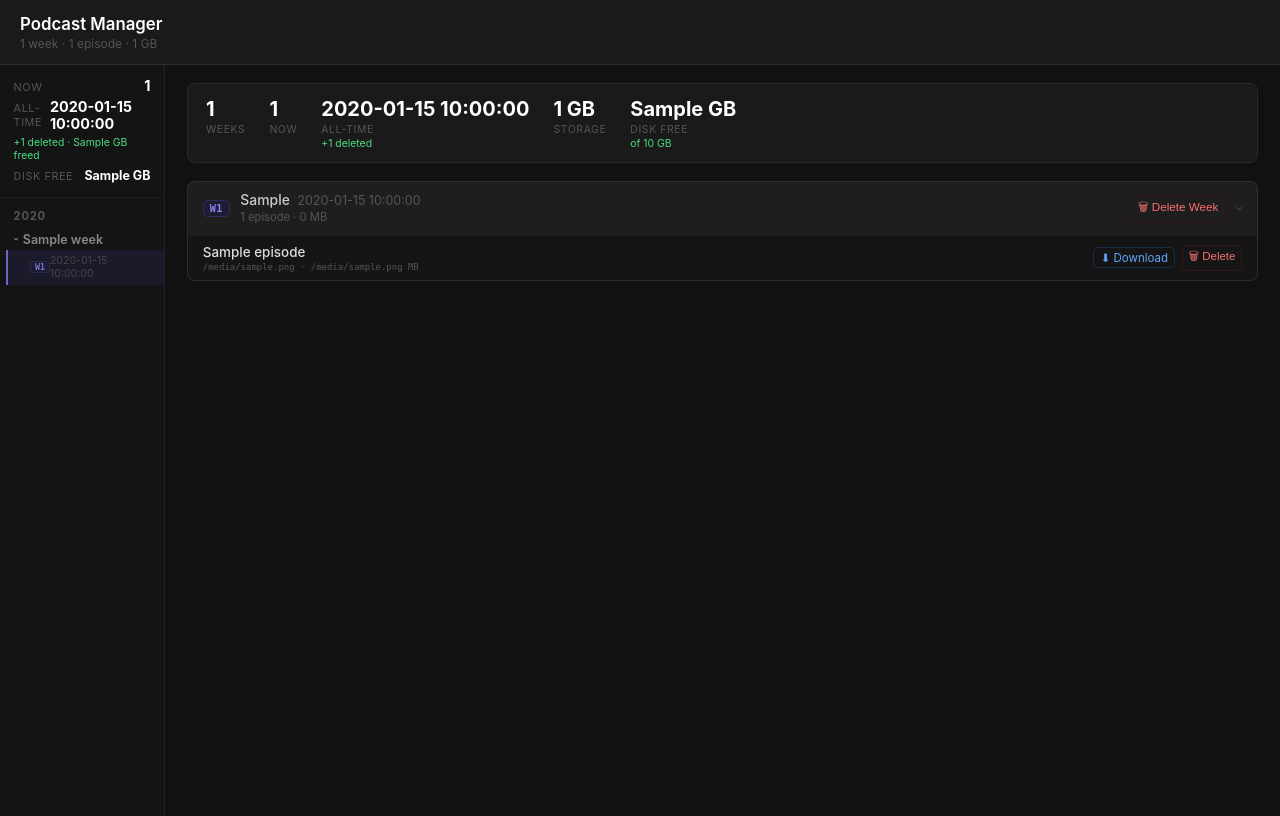
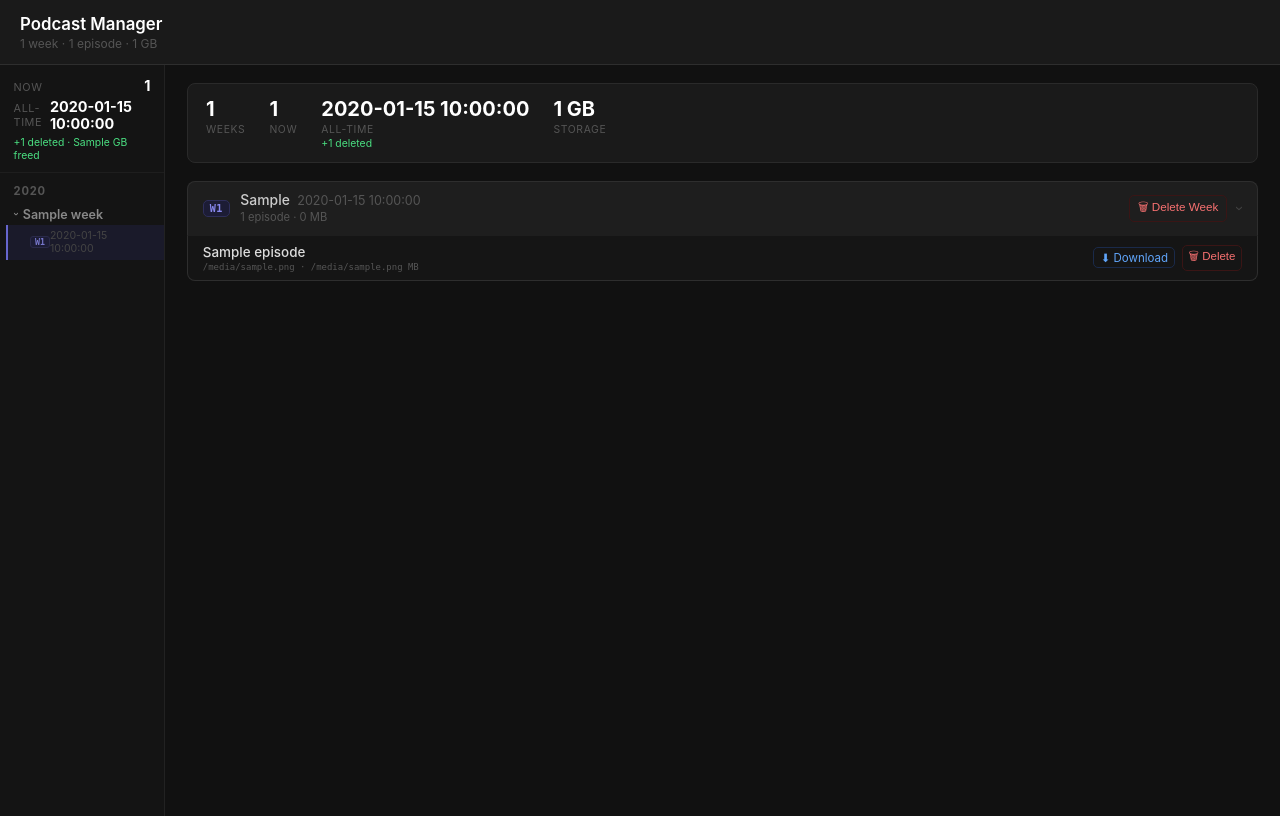
Before and after one commit to kzahedi/podcast-manager, a Flask app: template podcast-manager/templates/index.html in a window 1280 px wide. Run offline with Flask 3, Linux system fonts and the light colour scheme; the template is opened without the code that fills it: most values are stand-ins (such as "Sample title", 1, 10 or a date in 2020).

Commit message:
revert: remove disk free indicator

```diff
--- a/podcast-manager/app.py
+++ b/podcast-manager/app.py
@@ -2,7 +2,6 @@
 import json
 import os
 import re
-import shutil
 import xml.etree.ElementTree as ET
 from datetime import datetime, timezone
 from pathlib import Path
@@ -198,13 +197,6 @@ def index():
     deletion_stats = load_deletion_stats()
     total_episodes = sum(len(w["episodes"]) for w in sorted_weeks)
     total_size = sum(w["total_size"] for w in sorted_weeks)
-    try:
-        disk = shutil.disk_usage(DATA_DIR)
-        disk_free_gb = round(disk.free / (1024 ** 3), 1)
-        disk_total_gb = round(disk.total / (1024 ** 3), 1)
-    except OSError:
-        disk_free_gb = None
-        disk_total_gb = None
     return render_template(
         "index.html",
         weeks=sorted_weeks,
@@ -214,8 +206,6 @@ def index():
         deleted_count=deletion_stats["count"],
         deleted_size_gb=round(deletion_stats["total_size"] / (1024 ** 3), 2),
         all_time_count=total_episodes + deletion_stats["count"],
-        disk_free_gb=disk_free_gb,
-        disk_total_gb=disk_total_gb,
     )
 
 
--- a/podcast-manager/templates/index.html
+++ b/podcast-manager/templates/index.html
@@ -211,12 +211,6 @@ body { font-family: -apple-system, BlinkMacSystemFont, "Segoe UI", sans-serif;
       {% if deleted_count > 0 %}
       <div class="nav-stat-sub">+{{ deleted_count }} deleted · {{ deleted_size_gb }} GB freed</div>
       {% endif %}
-      {% if disk_free_gb is not none %}
-      <div class="nav-stat-row" style="margin-top:6px">
-        <span class="nav-stat-label">Disk free</span>
-        <span class="nav-stat-value" style="font-size:0.78em">{{ disk_free_gb }} GB</span>
-      </div>
-      {% endif %}
     </div>
 
     {% set ns = namespace(cur_year=None, cur_month=None) %}
@@ -272,13 +266,6 @@ body { font-family: -apple-system, BlinkMacSystemFont, "Segoe UI", sans-serif;
           <div class="stat-sub">{{ deleted_size_gb }} GB freed</div>
           {% endif %}
         </div>
-        {% if disk_free_gb is not none %}
-        <div class="stat">
-          <div class="stat-value">{{ disk_free_gb }} GB</div>
-          <div class="stat-label">Disk free</div>
-          <div class="stat-sub">of {{ disk_total_gb }} GB</div>
-        </div>
-        {% endif %}
       </div>
 
       {% for week in weeks %}
```
Also changed, not shown: podcast-manager/tests/test_app.py (+0 -4 lines).
